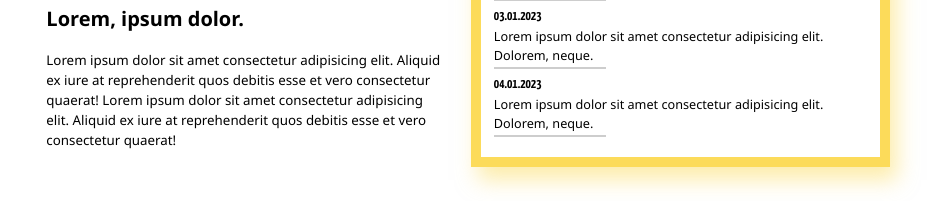
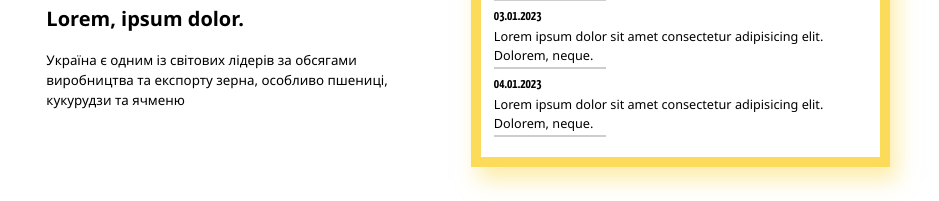
Before and after one commit to tata-ost17/agro, a website: page app/index.html in a window 1280 px wide. Shown: the part 1204-1405 px from the top of the page, without its empty margins (177-1116 px from the left). Drawn offline with nearby package versions, Linux system fonts and the light colour scheme.

Commit message:
some fix

```diff
--- a/app/index.html
+++ b/app/index.html
@@ -97,10 +97,7 @@
               <div class="news-item__content">
                 <h3 class="news-item__title">Lorem, ipsum dolor.</h3>
                 <p class="news-item__text">
-                  Lorem ipsum dolor sit amet consectetur adipisicing elit.
-                  Aliquid ex iure at reprehenderit quos debitis esse et vero consectetur quaerat!
-                  Lorem ipsum dolor sit amet consectetur adipisicing elit.
-                  Aliquid ex iure at reprehenderit quos debitis esse et vero consectetur quaerat!
+                  Україна є одним із світових лідерів за обсягами виробництва та експорту зерна, особливо пшениці, кукурудзи та ячменю
                 </p>
               </div>
             </div>
@@ -111,8 +108,7 @@
               <div class="news-item__content">
                 <h3 class="news-item__title">Lorem, ipsum dolor.</h3>
                 <p class="news-item__text">
-                  Lorem ipsum dolor sit amet consectetur adipisicing elit.
-                  Aliquid ex iure at reprehenderit quos debitis esse et vero consectetur quaerat!
+                  Україна є одним із світових лідерів за обсягами виробництва та експорту зерна, особливо пшениці, кукурудзи та ячменю
                 </p>
               </div>
             </div>
@@ -123,9 +119,7 @@
               <div class="news-item__content">
                 <h3 class="news-item__title">Lorem, ipsum dolor.</h3>
                 <p class="news-item__text">
-                  Lorem ipsum dolor sit amet consectetur adipisicing elit.
-                  Aliquid ex iure at reprehenderit quos debitis esse et vero consectetur quaerat!
-                  v
+                  Україна є одним із світових лідерів за обсягами виробництва та експорту зерна, особливо пшениці, кукурудзи та ячменю
                 </p>
               </div>
             </div>
--- a/app/scss/components-style/contacts.scss
+++ b/app/scss/components-style/contacts.scss
@@ -25,6 +25,7 @@
   }
 
   &__input {
+    @include transition;
     border-radius: 8px;
     border: 1px solid var(--color-main-3);
     padding: 12px;
```
Also changed, not shown: app/components/news.html (+3 -9 lines), app/css/core.min.css, app/images/logo-footer.svg (deleted).
